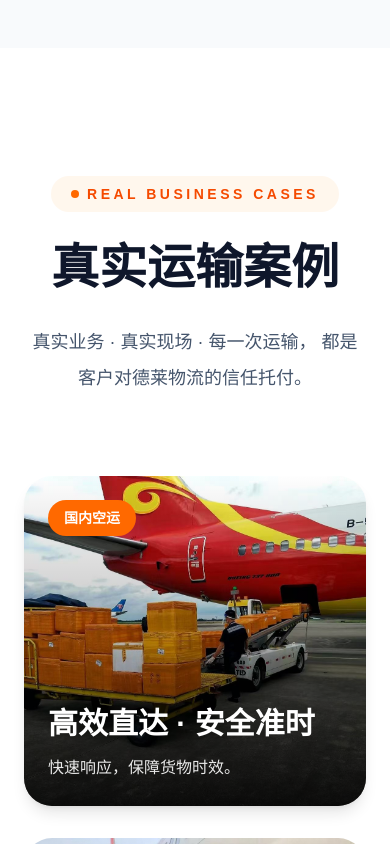
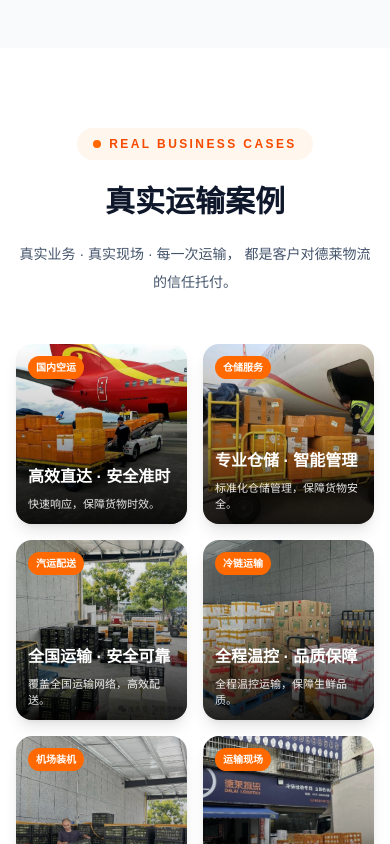
Before and after one commit to DelaiLogistics/delai-logistics, a Next.js app: page / in a window 390 px wide. Shown: the part 5480-6324 px from the top of the page. Built offline with nearby package versions, Linux system fonts and the light colour scheme.

Commit message:
优化真实运输案例手机版

```diff
--- a/components/BusinessCases.tsx
+++ b/components/BusinessCases.tsx
@@ -43,41 +43,41 @@ const cases = [
 
 export default function BusinessCases() {
   return (
-    <section className="bg-white py-32">
-      <div className="mx-auto max-w-7xl px-6 lg:px-8">
+    <section className="bg-white py-20 lg:py-32">
+      <div className="mx-auto max-w-7xl px-4 sm:px-6 lg:px-8">
 
         {/* Header */}
-        <div className="mx-auto mb-20 max-w-3xl text-center">
+        <div className="mx-auto mb-12 max-w-3xl text-center lg:mb-20">
 
-          <div className="inline-flex items-center rounded-full bg-orange-50 px-5 py-2">
+          <div className="inline-flex items-center rounded-full bg-orange-50 px-4 py-2 lg:px-5">
             <span className="mr-2 h-2 w-2 rounded-full bg-orange-500" />
 
-            <span className="text-sm font-semibold tracking-[0.25em] text-orange-600">
+            <span className="text-xs font-semibold tracking-[0.2em] text-orange-600 sm:text-sm lg:tracking-[0.25em]">
               REAL BUSINESS CASES
             </span>
           </div>
 
-          <h2 className="mt-8 text-5xl font-bold text-slate-900">
+          <h2 className="mt-6 text-3xl font-bold text-slate-900 sm:text-4xl lg:mt-8 lg:text-5xl">
             真实运输案例
           </h2>
 
-          <p className="mt-8 text-lg leading-9 text-slate-600">
+          <p className="mt-5 text-sm leading-7 text-slate-600 sm:text-base lg:mt-8 lg:text-lg lg:leading-9">
             真实业务 · 真实现场 · 每一次运输，
             都是客户对德莱物流的信任托付。
           </p>
         </div>
 
         {/* Gallery */}
-        <div className="grid gap-8 md:grid-cols-2 xl:grid-cols-3">
+        <div className="grid grid-cols-2 gap-4 lg:grid-cols-3 lg:gap-8">
 
           {cases.map((item) => (
 
             <div
               key={item.title}
-              className="group overflow-hidden rounded-[28px] shadow-lg transition duration-300 hover:-translate-y-2 hover:shadow-2xl"
+              className="group overflow-hidden rounded-2xl shadow-lg transition duration-300 hover:-translate-y-2 hover:shadow-2xl lg:rounded-[28px]"
             >
 
-              <div className="relative h-[330px] overflow-hidden">
+              <div className="relative h-[180px] sm:h-[260px] lg:h-[330px] overflow-hidden">
 
                 <Image
                   src={item.image}
@@ -90,18 +90,18 @@ export default function BusinessCases() {
                 <div className="absolute inset-0 bg-gradient-to-t from-black/85 via-black/25 to-transparent" />
 
                 {/* 标签 */}
-                <div className="absolute left-6 top-6 rounded-full bg-orange-500 px-4 py-2 text-sm font-semibold text-white">
+                <div className="absolute left-3 top-3 rounded-full bg-orange-500 px-2 py-1 text-[10px] font-semibold text-white sm:left-4 sm:top-4 sm:px-3 sm:py-1.5 sm:text-xs lg:left-6 lg:top-6 lg:px-4 lg:py-2 lg:text-sm">
                   {item.tag}
                 </div>
 
                 {/* 底部文字 */}
-                <div className="absolute bottom-6 left-6 right-6">
+                <div className="absolute bottom-3 left-3 right-3 sm:bottom-4 sm:left-4 sm:right-4 lg:bottom-6 lg:left-6 lg:right-6">
 
-                  <h3 className="text-3xl font-bold text-white">
+                  <h3 className="text-base font-bold leading-snug text-white sm:text-xl lg:text-3xl">
                     {item.title}
                   </h3>
 
-                  <p className="mt-3 text-base leading-7 text-white/90">
+                  <p className="mt-2 text-[11px] leading-4 text-white/90 sm:text-sm sm:leading-6 lg:mt-3 lg:text-base lg:leading-7">
                     {item.desc}
                   </p>
 
```
